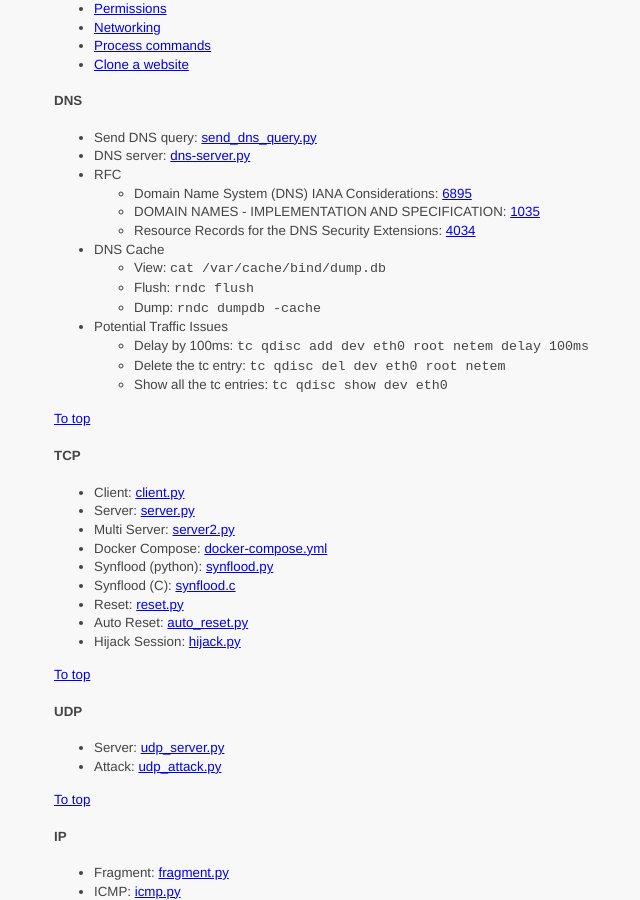
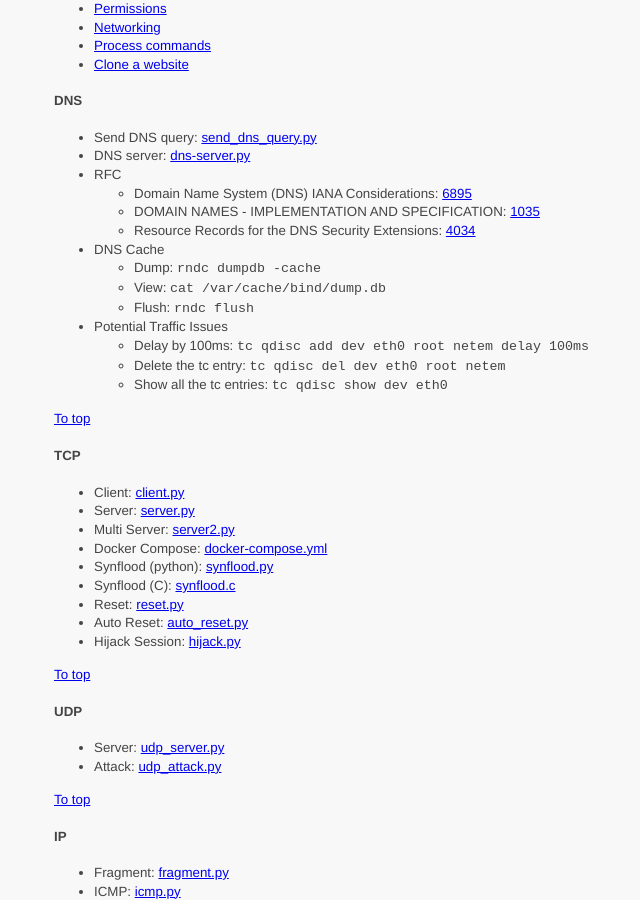
Before and after one commit to ycpcs/cs335-spring2024, a Jekyll site: the page built from notes/index.md, in a window 1280 px wide and 900 px high, scrolled down 334 px. Shown: the whole window, without its empty margins (46-686 px from the left). Built offline with Jekyll 4.4.1, drawn with Linux system fonts in a browser that asks for light colours.

Commit message:
update order

````diff
--- a/notes/index.md
+++ b/notes/index.md
@@ -31,9 +31,9 @@ This page contains links to notes and code snippets.
   - DOMAIN NAMES - IMPLEMENTATION AND SPECIFICATION: [1035](https://tools.ietf.org/html/rfc1035)
   - Resource Records for the DNS Security Extensions: [4034](https://www.rfc-editor.org/rfc/rfc4034)
 - DNS Cache
+  - Dump: ```rndc dumpdb -cache```
   - View: ```cat /var/cache/bind/dump.db```
   - Flush: ```rndc flush```
-  - Dump: ```rndc dumpdb -cache```
 - Potential Traffic Issues
   - Delay by 100ms: ```tc qdisc add dev eth0 root netem delay 100ms```
   - Delete the tc entry: ```tc qdisc del dev eth0 root netem```
````
